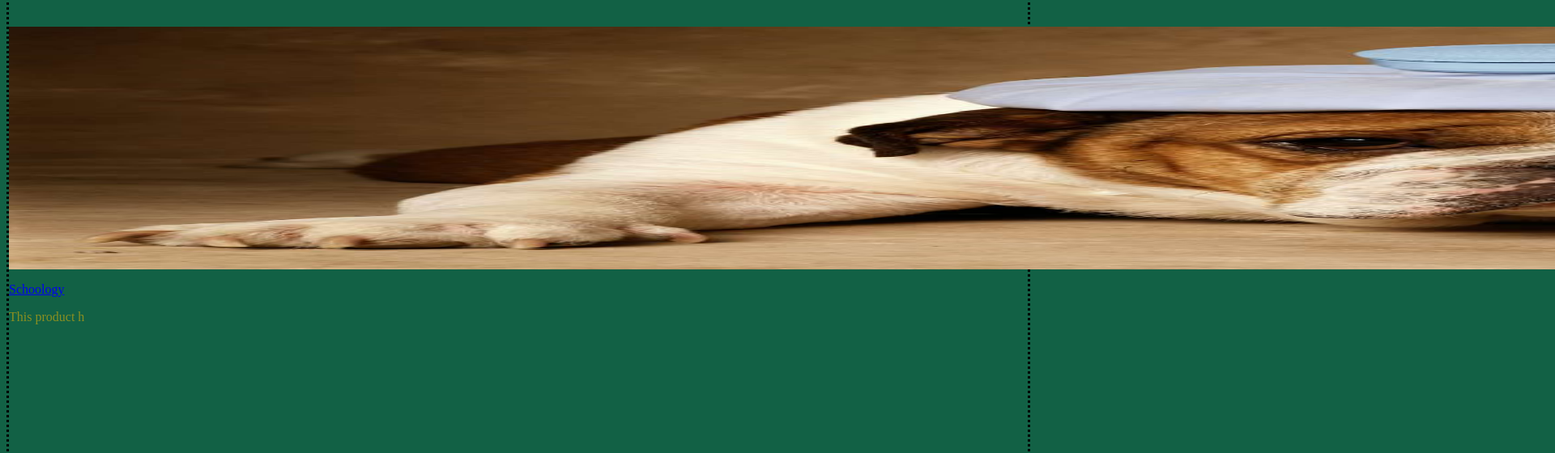
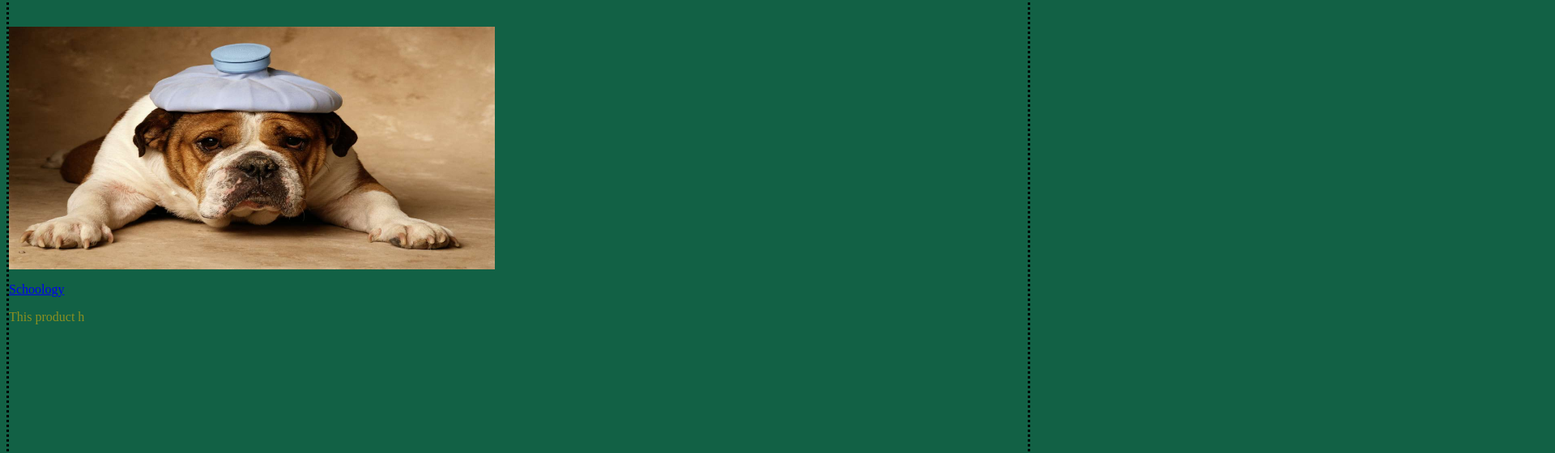
Before and after one commit to Sparks5/Emotional-appeal, a plain HTML site: page index.html in a window 1280 px wide. Shown: the part 54-614 px from the top of the page at 81% size, 1920 px wide, since content can reach past the window. Drawn offline with Linux system fonts and the light colour scheme.

Commit message:
Update index.html

```diff
--- a/index.html
+++ b/index.html
@@ -6,7 +6,7 @@
   <style>
     body{color:#8b8f21;margin-left 20%; margin-right 20%; border: dotted black; background-color:#126145;font-family arial;font-size 20;
   </style>
-  <img src="images/1200x0.jpg"width=4000px height=300px>
+  <img src="images/1200x0.jpg"width=600px height=300px>
        <a href="https://monongalia.schoology.com/home">
   <p>Schoology</p>
   </a>
```
